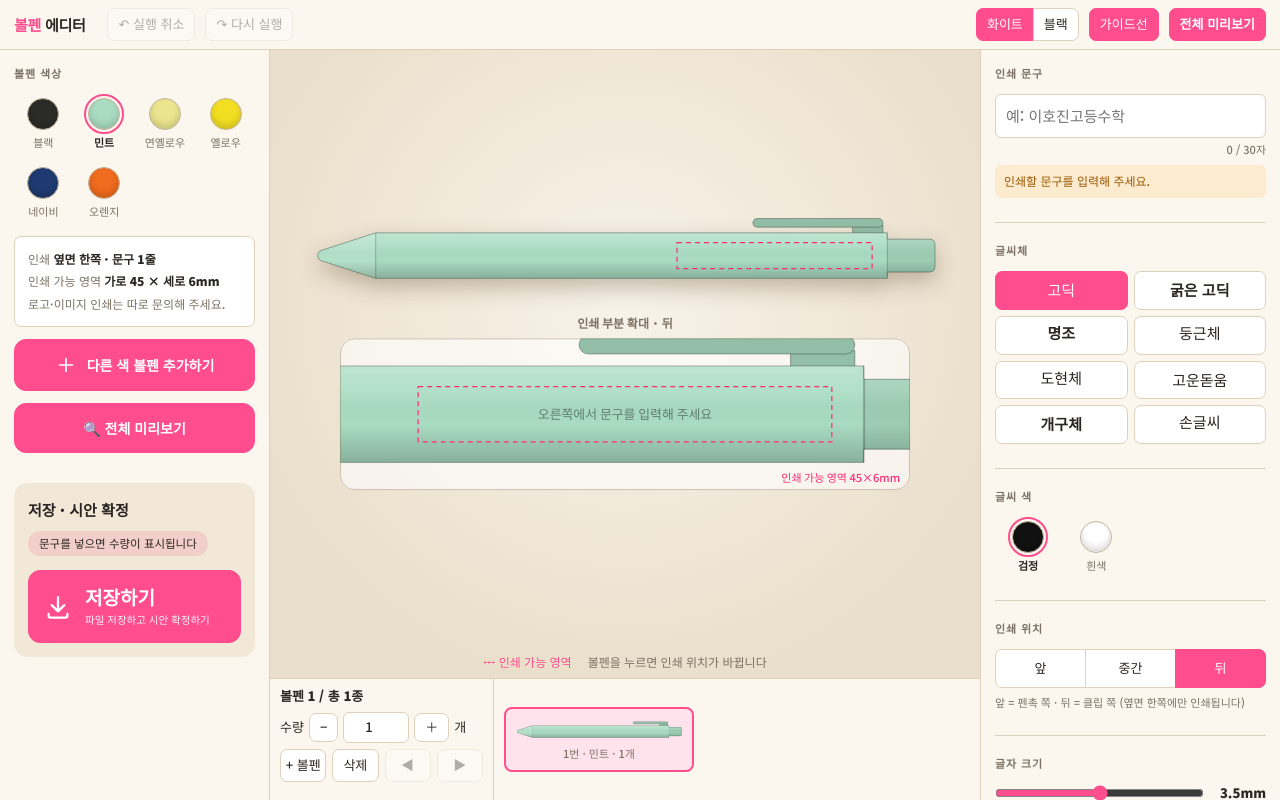
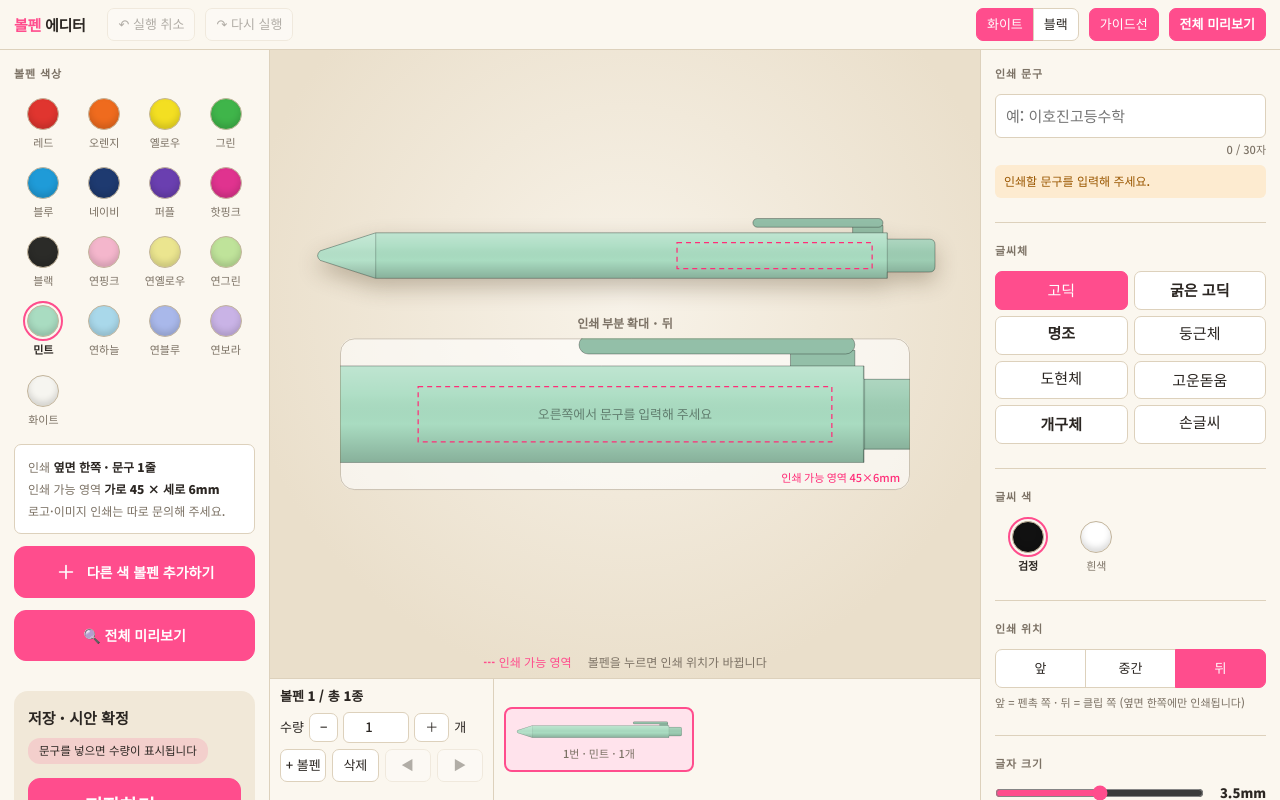
Before and after one commit to garam-wispro/pen-editor, a plain HTML site: page index.html in a window 1280 px wide. Drawn offline with Linux system fonts and the light colour scheme; a web font is replaced by a local one.

Commit message:
볼펜 색상을 상품 대표 사진의 17색으로
Co-Authored-By: Claude Fable 5.2 <noreply@anthropic.com>

```diff
--- a/index.html
+++ b/index.html
@@ -276,13 +276,25 @@ small{color:var(--mut);display:block}
 
 /* ================= 상품 설정: 판매 옵션이 바뀌면 이 묶음만 고치면 된다 ================= */
 // 볼펜 색상 (id는 바꾸지 말 것, ko = 화면·주문서에 나오는 이름, hex = 화면에 보이는 색)
+// ※ 상품 대표 사진에 놓인 17자루 순서대로. 이름은 사진을 보고 붙인 것이라 판매 옵션명과 다르면 ko만 고치면 된다
 const PEN_COLORS=[
+  {id:'red',ko:'레드',hex:'#e0352f'},
+  {id:'orange',ko:'오렌지',hex:'#ef6b1e'},
+  {id:'yellow',ko:'옐로우',hex:'#f3df22'},
+  {id:'green',ko:'그린',hex:'#3fb54a'},
+  {id:'blue',ko:'블루',hex:'#1f9bd8'},
+  {id:'navy',ko:'네이비',hex:'#1e3a70'},
+  {id:'purple',ko:'퍼플',hex:'#6a3fb0'},
+  {id:'hotpink',ko:'핫핑크',hex:'#e0338f'},
   {id:'black',ko:'블랙',hex:'#2b2b28'},
+  {id:'pink',ko:'연핑크',hex:'#f4b6cc'},
+  {id:'lemon',ko:'연옐로우',hex:'#ebe58f'},
+  {id:'lightgreen',ko:'연그린',hex:'#bfe39a'},
   {id:'mint',ko:'민트',hex:'#a9dcc1'},
-  {id:'lemon',ko:'연옐로우',hex:'#ebe58f'},
-  {id:'yellow',ko:'옐로우',hex:'#f3df22'},
-  {id:'navy',ko:'네이비',hex:'#1e3a70'},
-  {id:'orange',ko:'오렌지',hex:'#ef6b1e'}];
+  {id:'sky',ko:'연하늘',hex:'#a9d8ea'},
+  {id:'periwinkle',ko:'연블루',hex:'#a9b8ea'},
+  {id:'lavender',ko:'연보라',hex:'#c9b3e6'},
+  {id:'white',ko:'화이트',hex:'#f6f5f0'}];
 // 글씨 색
 const TEXT_COLORS=[
   {id:'black',ko:'검정',hex:'#111111'},
```
